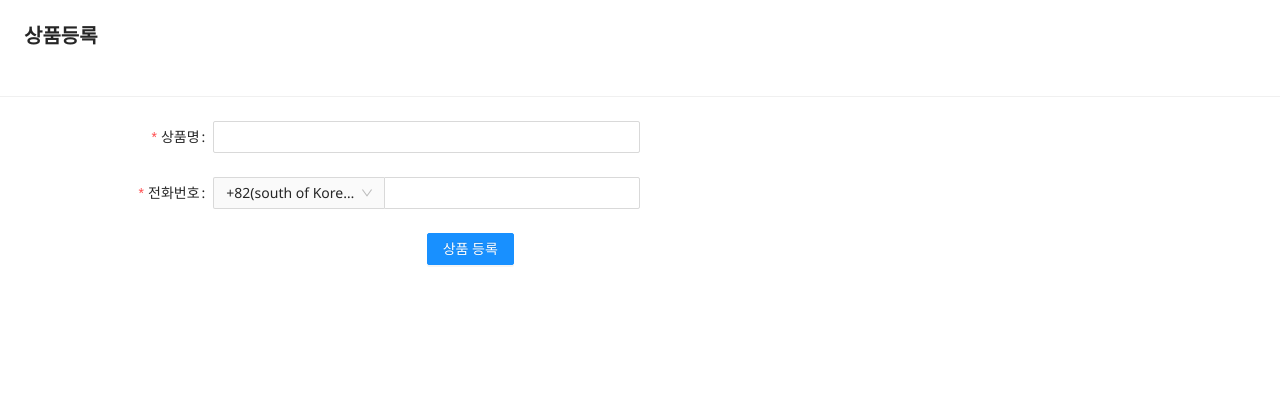
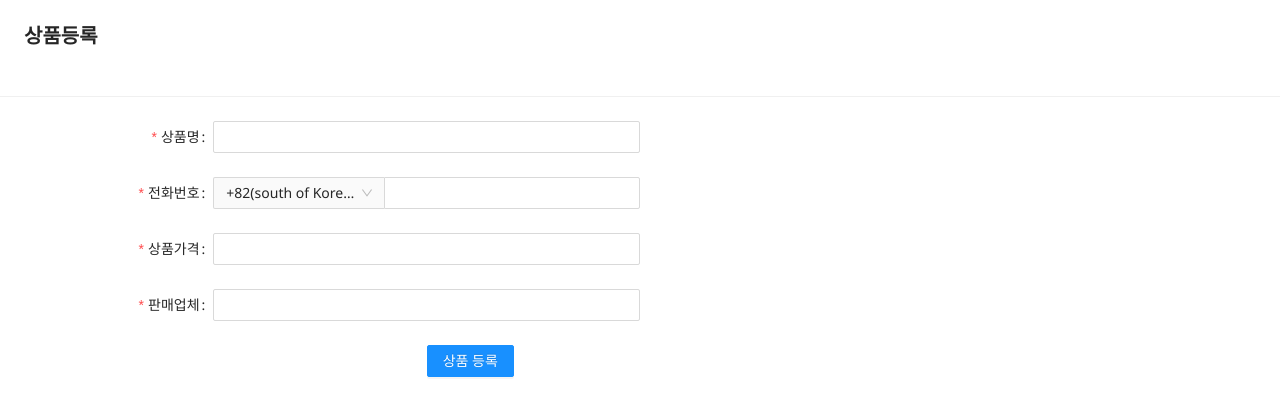
Before and after one commit to kms970/mjj_mall, a React (Create React App) app in the folder mjj_mall-webapp/: page /provider/item/Registration in a window 1280 px wide. Shown: the top 416 px of the page. Built offline with nearby package versions, Linux system fonts and the light colour scheme.

Commit message:
Update itemRegistration.js
상품등록 페이지 수정 중
- 상품 항목 추가

```diff
--- a/mjj_mall-webapp/src/provider/item/itemRegistration.js
+++ b/mjj_mall-webapp/src/provider/item/itemRegistration.js
@@ -242,6 +242,33 @@ function ItemRegistration() {
           />
         </Form.Item>
 
+        <Form.Item
+          name="productPrice"
+          label="상품가격"
+          rules={[
+            {
+              type:'number',
+              required: true,
+              message: 'Please input your product Price!',
+            },
+          ]}
+        >
+          <Input />
+        </Form.Item>
+
+        <Form.Item
+          name="productCompany"
+          label="판매업체"
+          rules={[
+            {
+              required: true,
+              message: 'Please input product Company',
+            },
+          ]}
+        >
+          <Input />
+        </Form.Item>
+
         <Form.Item {...tailFormItemLayout}>
           <Button type="primary" htmlType="submit">
             상품 등록
```
